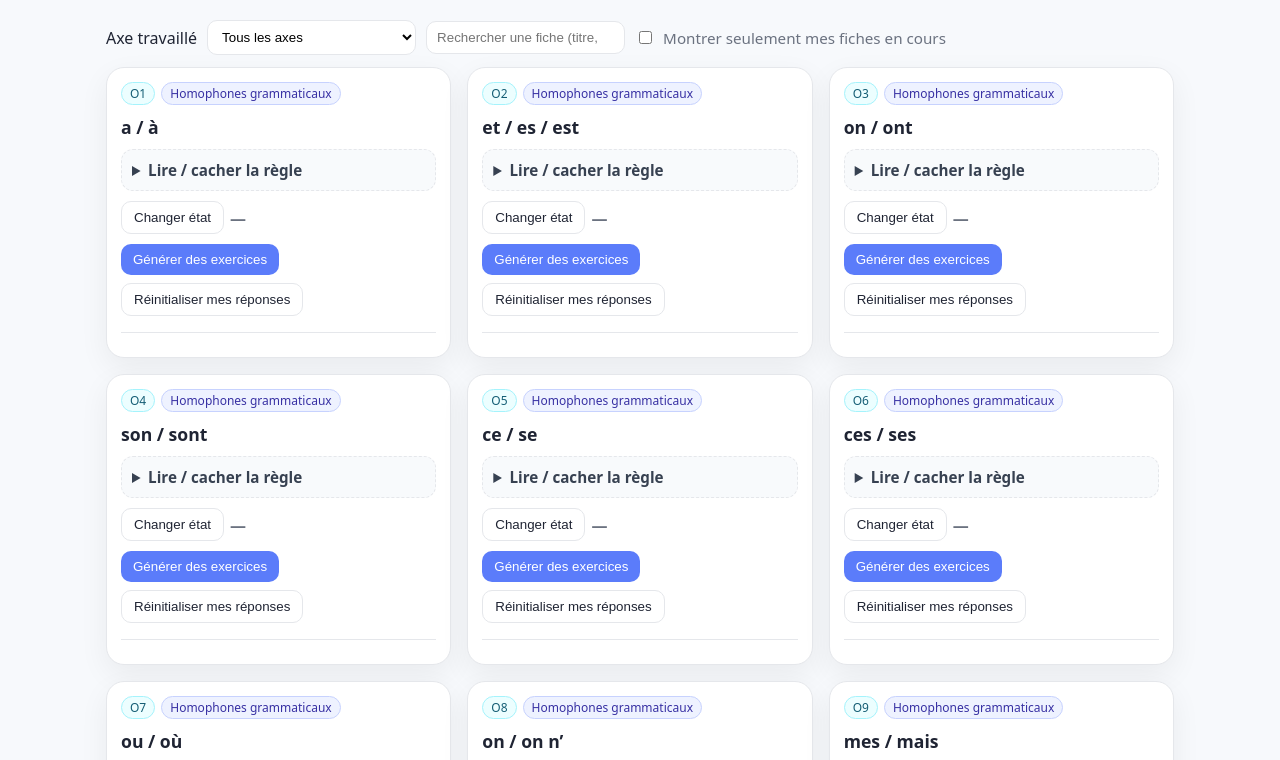
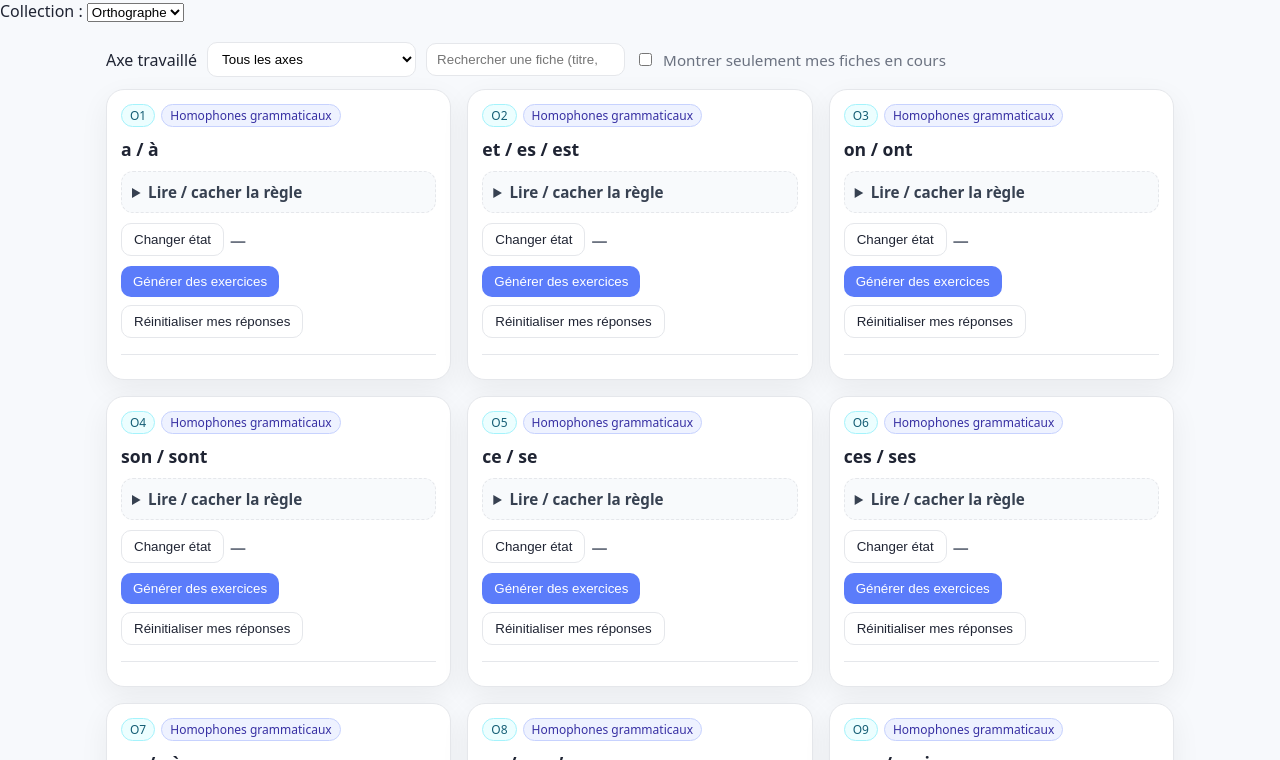
Before and after one commit to Avaloon01/portecle, a plain HTML site: page index.html in a window 1280 px wide. Shown: the part 58-818 px from the top of the page. Drawn offline with Linux system fonts and the light colour scheme.

Commit message:
Update index.html

```diff
--- a/index.html
+++ b/index.html
@@ -19,6 +19,10 @@
   </nav>
 </header>
 
+  <label>Collection :
+  <select id="domainSelect"></select>
+</label>
+
 <main class="wrapper">
   <section id="filters">
     <label for="axeSelect">Axe travaillé</label>
```
